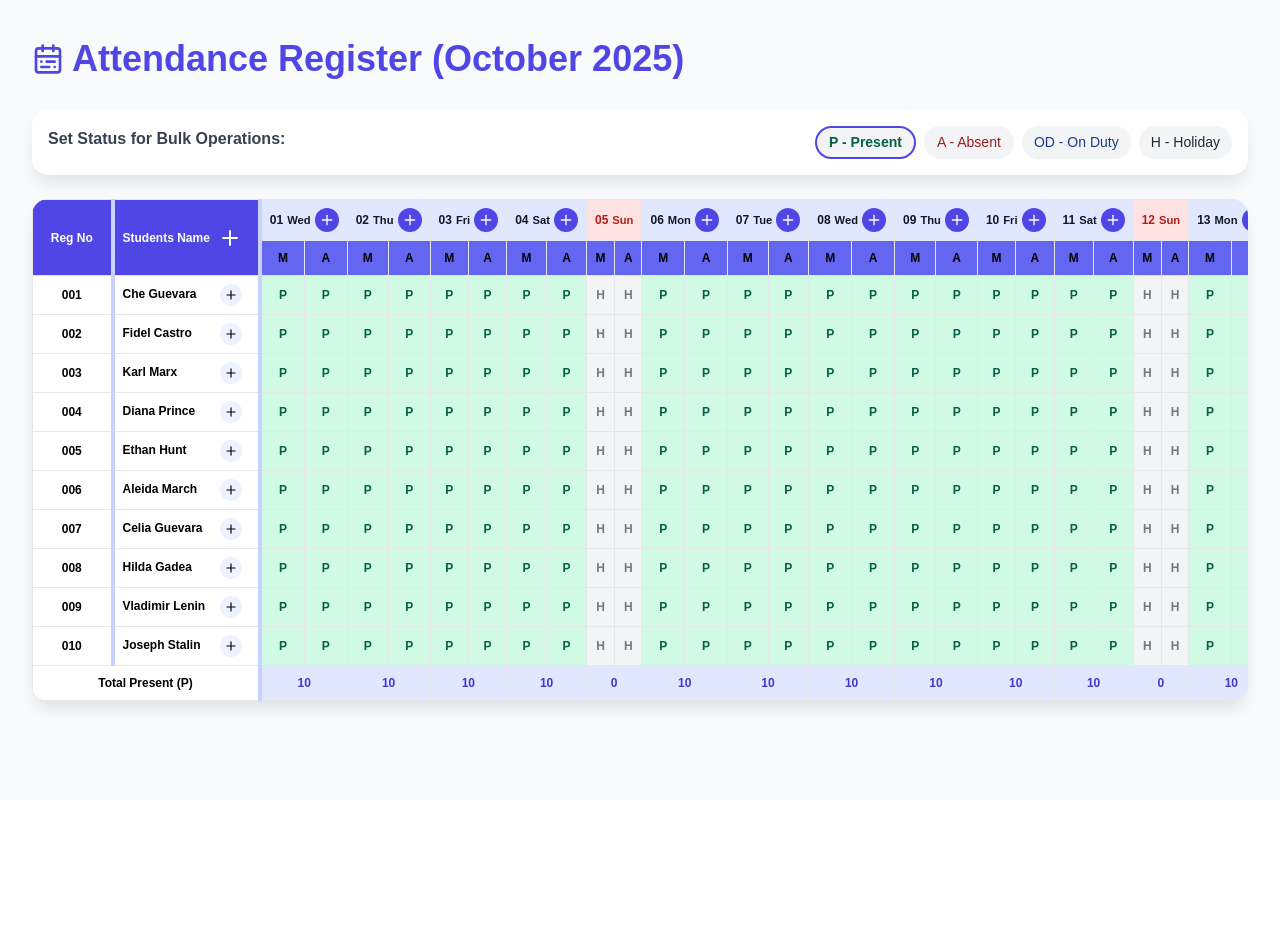
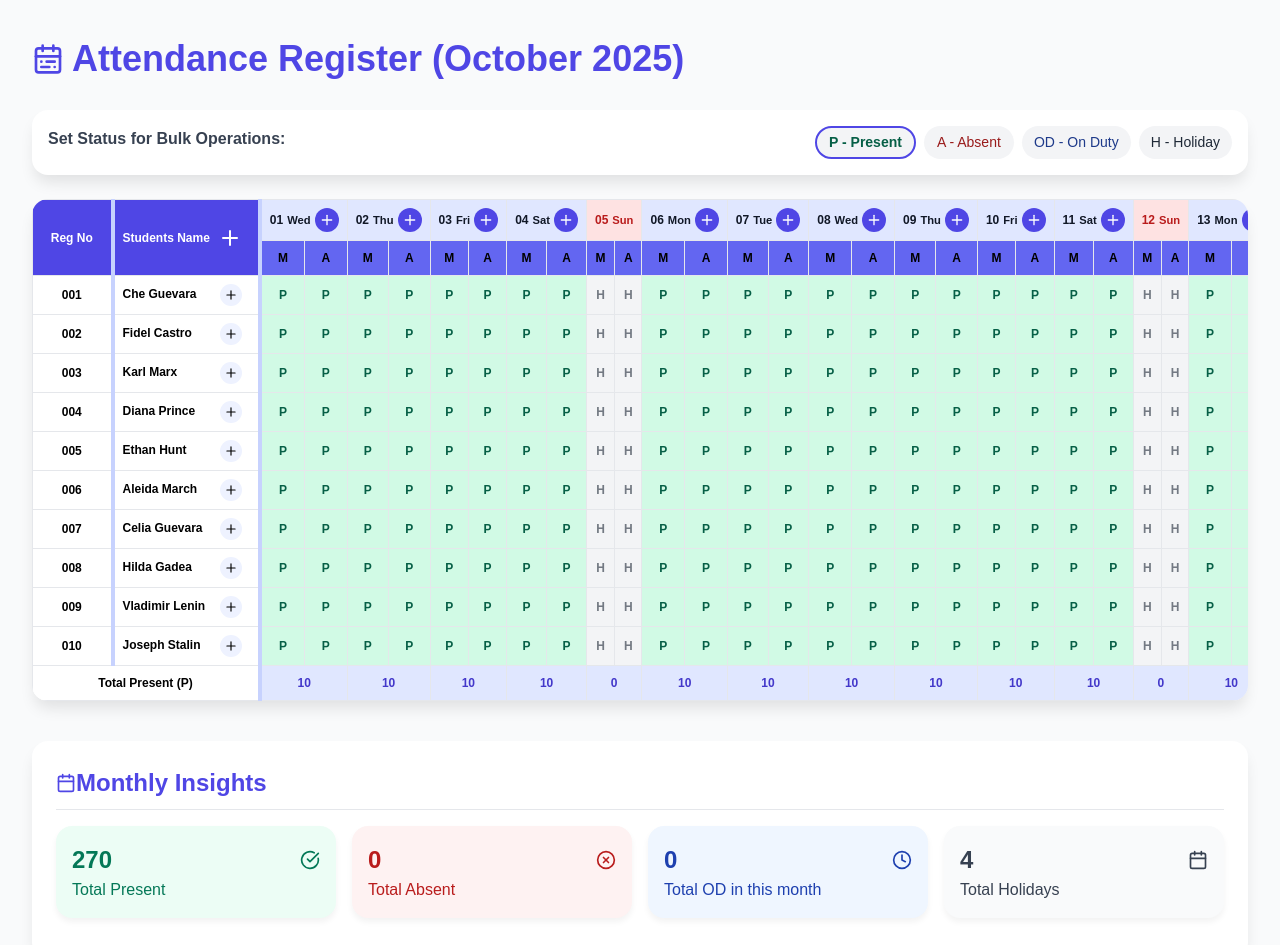
Before and after one commit to CubaAR/attendance-system, a React (Vite) app: page / in a window 1280 px wide. Shown: the top 945 px of the page. Before the commit the page ends 800 px from the top, so only its background shows below. Built offline with nearby package versions, Linux system fonts and the light colour scheme.

Commit message:
insights added

```diff
--- a/src/App.css
+++ b/src/App.css
@@ -178,3 +178,44 @@
   font-size: 0.75rem;
   appearance: none;
 }
+
+/* Monthly insights */
+
+.monthly-insights {
+  margin-top: 2.5rem;
+  padding: 1.5rem;
+  background-color: white;
+  border-radius: 1rem;
+  box-shadow: 0 10px 15px -3px rgba(0,0,0,0.1);
+}
+
+.monthly-insights h2 {
+  font-size: 1.5rem;
+  font-weight: 700;
+  color: #4f46e5;
+  display: flex;
+  align-items: center;
+  margin-bottom: 1rem;
+  border-bottom: 1px solid #e5e7eb;
+  padding-bottom: 0.5rem;
+}
+.attendance-grid {
+  display: grid;
+  gap: 1rem;
+  margin-bottom: 1rem;
+  grid-template-columns: repeat(auto-fit, minmax(180px, 1fr));
+}
+
+.insight-card {
+  padding: 1rem;
+  border-radius: 1rem;
+  box-shadow: 0 4px 6px rgba(0,0,0,0.05);
+  display: flex;
+  flex-direction: column;
+  justify-content: space-between;
+}
+
+.insight-green { background-color: #ecfdf5; color: #047857; }
+.insight-red { background-color: #fef2f2; color: #b91c1c; }
+.insight-blue { background-color: #eff6ff; color: #1e40af; }
+.insight-gray { background-color: #f9fafb; color: #374151; }
--- a/src/App.jsx
+++ b/src/App.jsx
@@ -8,6 +8,7 @@ import {
 import { AttendanceTable } from "./AttendanceTable";
 import { CalendarRange } from "lucide-react";
 import { BulkStatusSelector } from "./BulkStatusSelector";
+import { MonthlyInsights } from "./MonthlyInsights";
 
 const App = () => {
   const currentDate = new Date();
@@ -141,6 +142,20 @@ const App = () => {
       }
     }
 
+    const holidayDays = new Set();
+      for (const day of days) {
+        let allHoliday = true;
+        for (const student of students) {
+          const record = attendance[student.regNo]?.[day];
+          if (!(record?.M === 'H' && record?.A === 'H')) {
+            allHoliday = false;
+            break;
+          }
+        }
+        if (allHoliday) holidayDays.add(day);
+      }
+      stats.totalH = holidayDays.size;
+
     return stats;
   }, [appState.attendance, appState.students, appState.daysInMonth]);
 
@@ -169,8 +184,9 @@ const App = () => {
         handleCellChange={handleCellChange}
         handleStudentBulkUpdate={handleStudentBulkUpdate}
         applyBulkStatus={applyBulkStatus}
+      />
 
-      />
+      <MonthlyInsights insights={insights}/>
     </div>
   );
 };
--- /dev/null
+++ b/src/InsightCard.jsx
@@ -0,0 +1,15 @@
+import './App.css';
+
+export const InsightCard = ({ title, value, color, icon }) => (
+  <>
+    <div className={`insight-card insight-${color}`}>
+      <div style={{ display: 'flex', justifyContent: 'space-between', alignItems: 'center' }}>
+        <div style={{ fontSize: '1.5rem', fontWeight: 'bold' }}>
+          {value}
+        </div>
+          {icon}
+      </div>
+         <p>{title}</p>
+    </div>
+  </>
+);
--- /dev/null
+++ b/src/MonthlyInsights.jsx
@@ -0,0 +1,41 @@
+import React from "react";
+import { InsightCard } from "./InsightCard";
+import { Calendar, CheckCircle, XCircle, Clock } from "lucide-react";
+
+export const MonthlyInsights = React.memo(({ insights }) => (
+  <>
+    <div className="monthly-insights">
+      <h2>
+        <Calendar size={20} />
+        Monthly Insights
+      </h2>
+
+      <div className="attendance-grid">
+        <InsightCard
+          title="Total Present"
+          value={insights.totalP}
+          color="green"
+          icon={<CheckCircle size={20} />}
+        />
+        <InsightCard
+          title="Total Absent"
+          value={insights.totalA}
+          color="red"
+          icon={<XCircle size={20} />}
+        />
+        <InsightCard
+          title="Total OD in this month"
+          value={insights.totalO}
+          color="blue"
+          icon={<Clock size={20} />}
+        />
+        <InsightCard
+          title="Total Holidays"
+          value={insights.totalH}
+          color="gray"
+          icon={<Calendar size={20} />}
+        />
+      </div>
+    </div>
+  </>
+));
```
